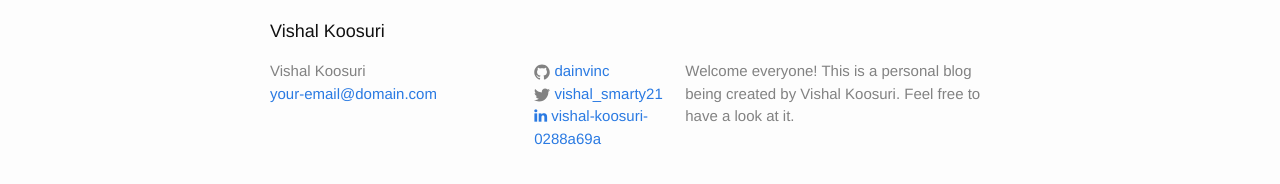
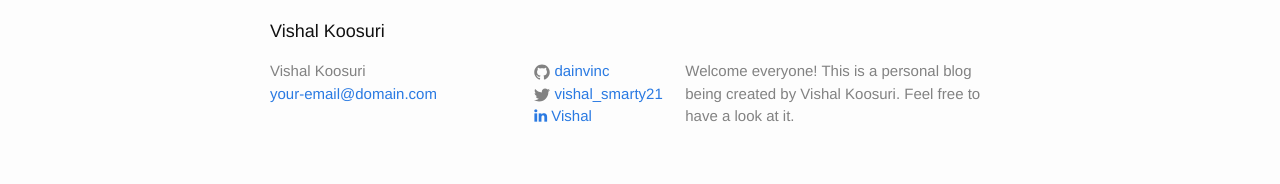
Before and after one commit to dainvinc/dainvinc.github.io, a Jekyll site: the page built from index.html, in a window 1280 px wide. Shown: the part 309-493 px from the top of the page. Built offline with Jekyll 4.4.1, drawn with Linux system fonts in a browser that asks for light colours; nearby versions of some CDN libraries.

Commit message:
Updated the linkedin profile name

```diff
--- a/_includes/footer.html
+++ b/_includes/footer.html
@@ -29,7 +29,7 @@
           {% if site.linkedin_username %}
           <li>
             <a href="https://linkedin.com/in/{{ site.linkedin_username }}">
-            <i class="fa fa-linkedin"></i> {{ site.linkedin_username }}
+            <i class="fa fa-linkedin"></i> Vishal
             </a>
           </li>
           {% endif %}
```
